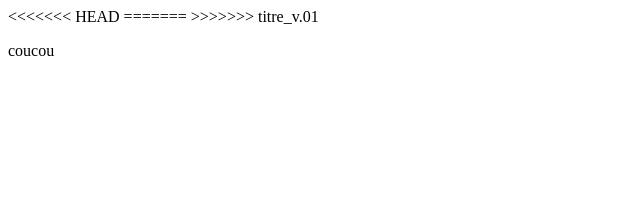
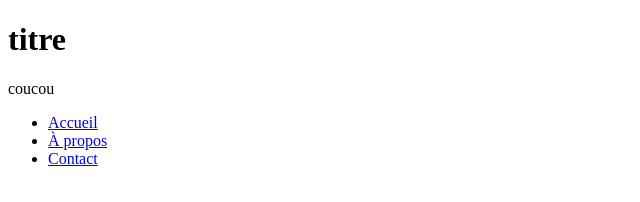
Before and after one commit to Smachhh1/tp3, a plain HTML site: page index.html in a window 1280 px wide. Shown: the whole page, without its empty margins (0-640 px from the left). Drawn offline with Linux system fonts and the light colour scheme.

Commit message:
ajout d'un a la page index.html

```diff
--- a/index.html
+++ b/index.html
@@ -7,12 +7,14 @@
     <title>Document</title>
 </head>
 <body>
-<<<<<<< HEAD
-    <title>titre</title>
-=======
-    <title>titre</title>
->>>>>>> titre_v.01
+    <h1>titre</h1>
     <p>coucou</p>
-
+      <div id="menu">
+    <ul>
+      <li><a href="#">Accueil</a></li>
+      <li><a href="#">À propos</a></li>
+      <li><a href="#">Contact</a></li>
+    </ul>
+  </div>
 </body>
 </html>
```
